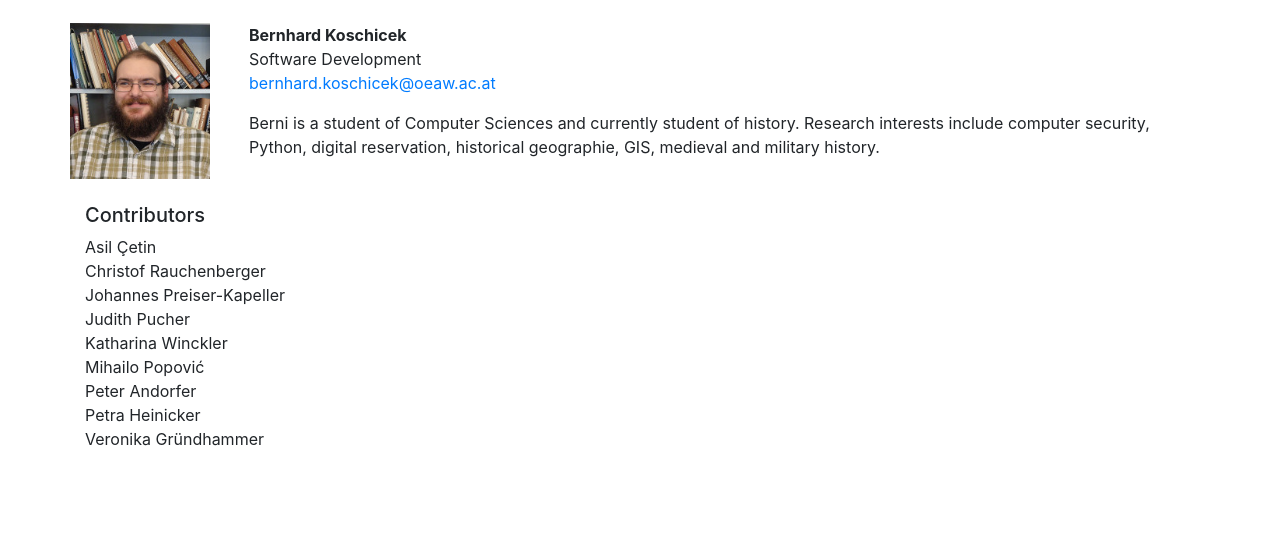
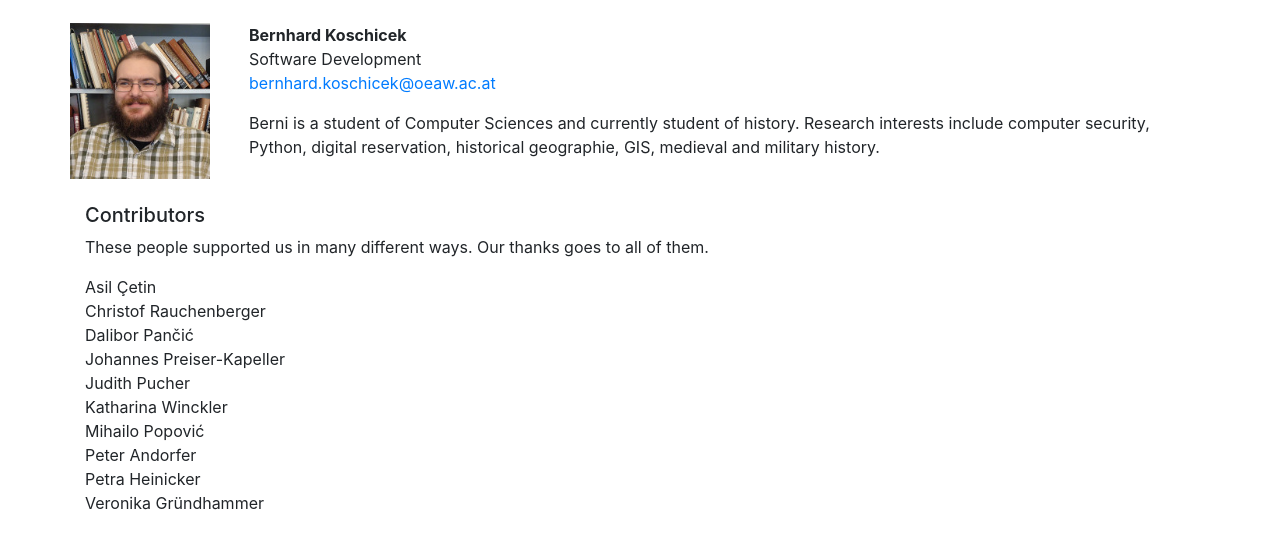
Before and after one commit to craws/OpenAtlas-Website, a Flask app: page /team in a window 1280 px wide. Shown: the part 1149-1688 px from the top of the page. Before the commit the page ends 1595 px from the top, so only its background shows below. Run offline with Flask 2, Linux system fonts and the light colour scheme; some libraries are stand-ins or nearby versions.

Commit message:
Added Dalibor to contributers

```diff
--- a/openatlas_website/templates/team.html
+++ b/openatlas_website/templates/team.html
@@ -19,9 +19,11 @@
     </div>
 {% endfor %}
 <h5>Contributors</h5>
+<p>These people supported us in many different ways. Our thanks goes to all of them.</p>
 <p class="mb-4">
     Asil Çetin<br/>
     Christof Rauchenberger<br/>
+    Dalibor Pančić<br/>
     Johannes Preiser-Kapeller<br/>
     Judith Pucher<br/>
     Katharina Winckler<br/>
```
